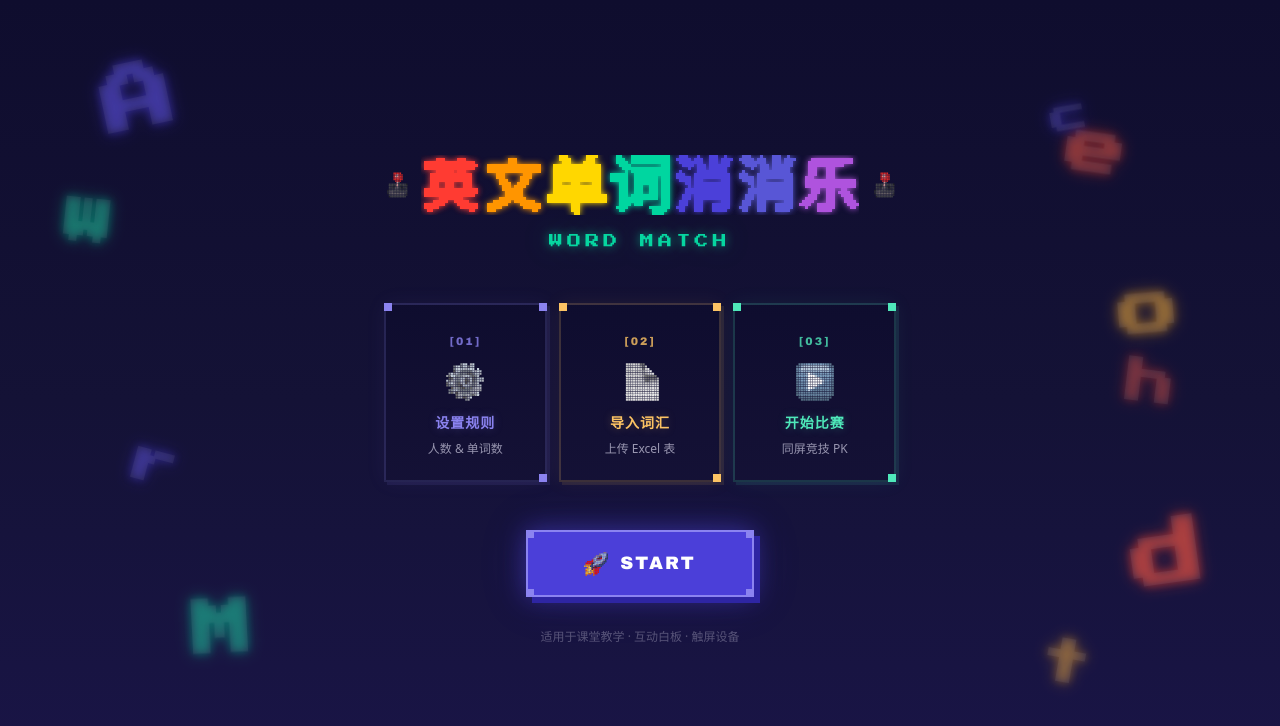
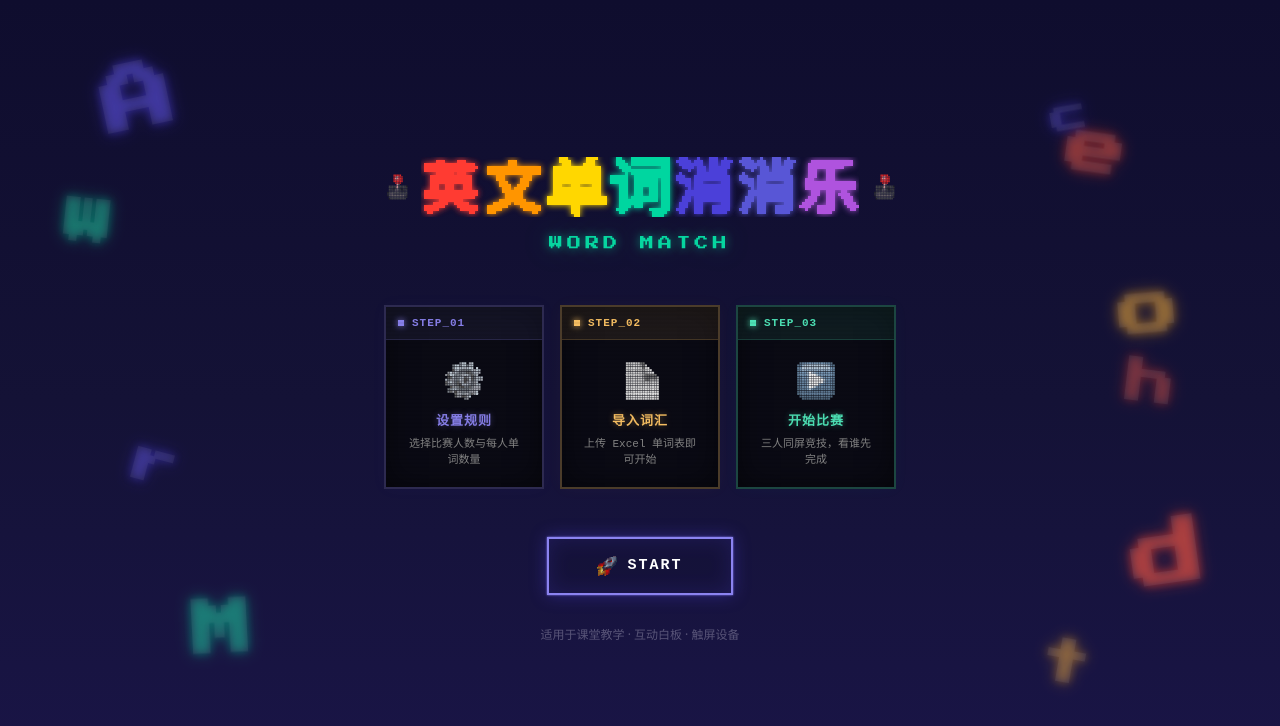
Before and after one commit to mollycai/words-game, a Next.js app: page / in a window 1280 px wide. Shown: the top 726 px of the page. Built offline with nearby package versions, Linux system fonts and the light colour scheme.

Commit message:
feat: CRT scanline game-dialog style cards + button, remove ON/SELECT bars

```diff
--- a/src/app/page.tsx
+++ b/src/app/page.tsx
@@ -18,9 +18,9 @@ const FLOATING_CHARS = [
 ]
 
 const FEATURES = [
-  { Icon: PixelGear, label: '设置规则', desc: '人数 & 单词数', step: '01', color: '#8B83F0' },
-  { Icon: PixelDoc, label: '导入词汇', desc: '上传 Excel 表', step: '02', color: '#FCC364' },
-  { Icon: PixelPlay, label: '开始比赛', desc: '同屏竞技 PK', step: '03', color: '#4FE8BA' },
+  { Icon: PixelGear, label: '设置规则', desc: '选择比赛人数与每人单词数量', step: '01', color: '#8B83F0' },
+  { Icon: PixelDoc, label: '导入词汇', desc: '上传 Excel 单词表即可开始', step: '02', color: '#FCC364' },
+  { Icon: PixelPlay, label: '开始比赛', desc: '三人同屏竞技，看谁先完成', step: '03', color: '#4FE8BA' },
 ]
 
 export default function HomePage() {
@@ -76,89 +76,78 @@ export default function HomePage() {
           </p>
         </div>
 
-        {/* Feature cards — Pixel Panel style */}
-        <div className="flex gap-3 justify-center mb-12 flex-wrap">
+        {/* Feature cards — CRT Scanline Game Dialog style */}
+        <div className="flex gap-4 justify-center mb-12 flex-wrap">
           {FEATURES.map((step) => (
             <div
               key={step.step}
-              className="relative flex-1 min-w-[150px] max-w-[220px]"
+              className="relative flex-1 min-w-[160px] max-w-[230px]"
               style={{
-                background: 'linear-gradient(180deg, rgba(15,13,46,0.9), rgba(20,18,54,0.9))',
-                border: `2px solid ${step.color}30`,
-                padding: '28px 18px 22px',
-                textAlign: 'center',
-                boxShadow: `3px 3px 0 ${step.color}18, 0 0 20px ${step.color}10`,
+                background: '#0a0a14',
+                border: `2px solid ${step.color}45`,
+                boxShadow: `inset 0 0 30px rgba(0,0,0,0.5), 0 0 16px ${step.color}08`,
+                overflow: 'hidden',
               }}
             >
-              {/* Pixel corner accents */}
-              <span style={{ position: 'absolute', top: -2, left: -2, width: 8, height: 8, background: step.color, display: 'block' }} />
-              <span style={{ position: 'absolute', top: -2, right: -2, width: 8, height: 8, background: step.color, display: 'block' }} />
-              <span style={{ position: 'absolute', bottom: -2, right: -2, width: 8, height: 8, background: step.color, display: 'block' }} />
+              {/* CRT scanlines overlay */}
+              <div style={{
+                position: 'absolute', inset: 0,
+                background: 'repeating-linear-gradient(0deg, rgba(0,0,0,0.1) 0px, transparent 2px, rgba(0,0,0,0.1) 4px)',
+                pointerEvents: 'none', zIndex: 2,
+              }} />
 
-              {/* Step number — pixel style */}
+              {/* Header bar */}
               <div style={{
-                fontFamily: '"Arial Black", Impact, sans-serif',
-                fontSize: 11, fontWeight: 900, color: step.color,
-                letterSpacing: 2, marginBottom: 14, opacity: 0.8,
+                background: `${step.color}15`, padding: '8px 12px',
+                borderBottom: `1px solid ${step.color}30`,
+                display: 'flex', alignItems: 'center', gap: 8,
+                position: 'relative', zIndex: 1,
               }}>
-                [{step.step}]
+                <span style={{ width: 6, height: 6, background: step.color, display: 'inline-block', boxShadow: `0 0 6px ${step.color}` }} />
+                <span style={{ fontFamily: '"Courier New",monospace', fontSize: 11, fontWeight: 700, color: step.color, letterSpacing: 1 }}>
+                  STEP_{step.step}
+                </span>
               </div>
 
-              {/* Icon */}
+              {/* Body */}
+              <div style={{ padding: '22px 18px 18px', textAlign: 'center', position: 'relative', zIndex: 1 }}>
                 <div className="flex justify-center mb-3">
                   <step.Icon size={38} />
                 </div>
-
-              {/* Title */}
                 <div style={{
-                fontFamily: '"Arial Black", Impact, sans-serif',
-                fontWeight: 900, fontSize: 14, color: step.color,
-                marginBottom: 6, letterSpacing: 1,
-                textShadow: `0 0 10px ${step.color}40`,
+                  fontFamily: '"Courier New",monospace', fontWeight: 700, fontSize: 13,
+                  color: step.color, margin: '0 0 4px', letterSpacing: 1,
+                  textShadow: `0 0 6px ${step.color}60`,
                 }}>
                   {step.label}
                 </div>
-
-              {/* Description */}
-              <div style={{ fontSize: 12, color: '#9996B0', lineHeight: 1.5 }}>
+                <div style={{ fontSize: 11, color: '#888', fontFamily: 'monospace', lineHeight: 1.5 }}>
                   {step.desc}
+                </div>
               </div>
             </div>
           ))}
         </div>
 
-        {/* CTA Button — pixel arcade style */}
+        {/* CTA Button — CRT Scanline style */}
         <Link href="/setup">
           <button
-            className="relative animate-neon-flicker"
+            className="animate-neon-flicker"
             style={{
-              display: 'inline-flex', alignItems: 'center', gap: 12,
-              padding: '18px 56px',
-              background: '#4B3FD9',
+              display: 'inline-flex', alignItems: 'center', gap: 10,
+              padding: '16px 48px',
+              background: 'transparent',
               color: '#FFF',
-              fontFamily: '"Arial Black", Impact, sans-serif',
-              fontSize: 18, fontWeight: 900, letterSpacing: 2,
+              fontFamily: '"Courier New", monospace',
+              fontSize: 15, fontWeight: 700, letterSpacing: 2,
               border: '2px solid #8B83F0',
-              boxShadow: '6px 6px 0 #2E25A3, 0 0 24px rgba(75,63,217,0.5), 0 0 48px rgba(75,63,217,0.2)',
-              cursor: 'pointer',
-              transition: 'transform 0.1s, box-shadow 0.1s',
-            }}
-            onMouseEnter={(e) => {
-              e.currentTarget.style.transform = 'translate(-2px, -2px)'
-              e.currentTarget.style.boxShadow = '8px 8px 0 #2E25A3, 0 0 32px rgba(75,63,217,0.7), 0 0 64px rgba(75,63,217,0.3)'
-            }}
-            onMouseLeave={(e) => {
-              e.currentTarget.style.transform = 'translate(0, 0)'
-              e.currentTarget.style.boxShadow = '6px 6px 0 #2E25A3, 0 0 24px rgba(75,63,217,0.5), 0 0 48px rgba(75,63,217,0.2)'
+              boxShadow: 'inset 0 0 20px rgba(75,63,217,0.2), 0 0 16px rgba(75,63,217,0.4), 0 0 2px #8B83F0',
+              cursor: 'pointer', position: 'relative', overflow: 'hidden',
             }}
           >
-            {/* Pixel corner accents */}
-            <span style={{ position: 'absolute', top: -2, left: -2, width: 8, height: 8, background: '#8B83F0', display: 'block' }} />
-            <span style={{ position: 'absolute', top: -2, right: -2, width: 8, height: 8, background: '#8B83F0', display: 'block' }} />
-            <span style={{ position: 'absolute', bottom: -2, right: -2, width: 8, height: 8, background: '#8B83F0', display: 'block' }} />
-            <span style={{ position: 'absolute', bottom: -2, left: -2, width: 8, height: 8, background: '#8B83F0', display: 'block' }} />
-            <PixelRocket size={24} />
-            START
+            <span style={{ position: 'absolute', inset: 0, background: 'repeating-linear-gradient(0deg, rgba(0,0,0,0.1) 0px, transparent 1px, rgba(0,0,0,0.1) 2px)', pointerEvents: 'none' }} />
+            <PixelRocket size={20} />
+            <span style={{ position: 'relative', zIndex: 1 }}>START</span>
           </button>
         </Link>
 
```
Lines whose indentation alone changed are shown as unchanged.
